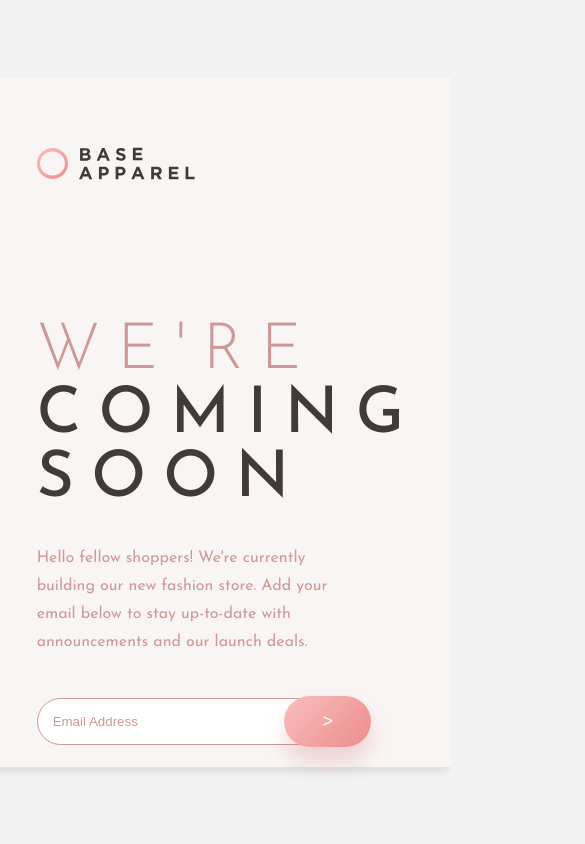
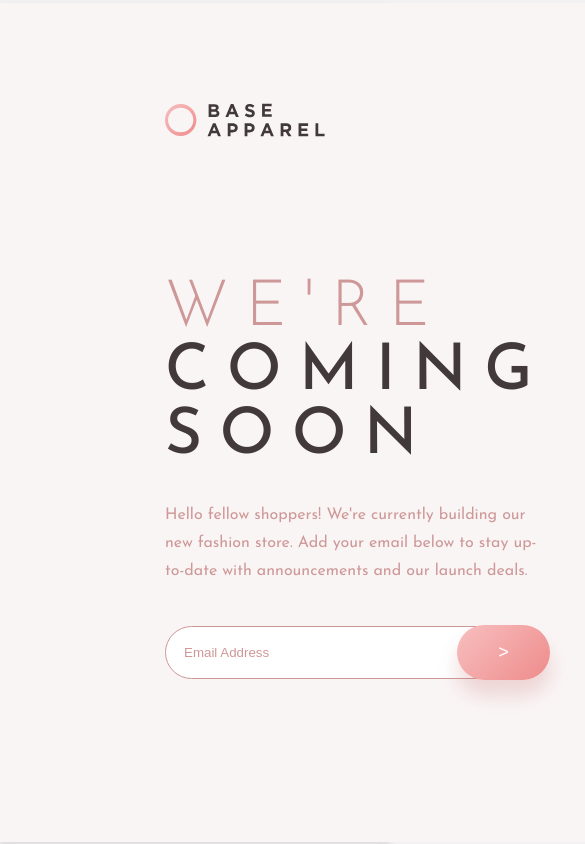
Before and after one commit to harisdev-netizen/base-apparel-coming-soon-page, a plain HTML site: page index.html in a window 390 px wide. Shown: the top 844 px of the page, 585 px wide, since content can reach past the window. Drawn offline with Linux system fonts and the light colour scheme.

Commit message:
style: :lipstick: UPDATED CSS FILE
updated css file, still some minor changes remaining + media query remaining

```diff
--- a/assets/css/main.css
+++ b/assets/css/main.css
@@ -20,30 +20,20 @@ body {
 
 .container {
   display: flex;
-  max-width: 100%;
-  max-width: 1200px;
-  border-radius: 10px;
+  width: 100%;
+  max-width: 1440px;
   box-shadow: 0 4px 8px rgba(0, 0, 0, 0.1);
-  background-image: url(../../images/bg-pattern-desktop.svg);
-  background-color: #faf5f5;
-  background-repeat: no-repeat;
-  background-position: top right;
-  background-size: contain;
 }
 
 .left-section {
   flex: 1;
-  padding: 50px 30px 20px;
+  padding: 65.6px 220px 162px 165px;
   background: #faf5f5;
 }
 
-.logo {
-  padding: 20px 0 136px 68px;
-}
-
 .logo img {
-  width: 158px;
-  min-height: 90%;
+  width: 160px;
+  margin: 35px 0px 136px 0px;
 }
 
 h2 span {
@@ -59,37 +49,40 @@ h2 {
   font-weight: 500;
   letter-spacing: 17.32px;
   color: #423A3A;
-  padding: 0 0 32px 68px;
+  margin: 0 0 32px 0;
 }
 
 p {
   font-size: 16px;
   line-height: 1.75em;
   color: #CE9898;
-  /* margin-bottom: 30px; */
-  padding: 0 90px 0 68px;
+  max-width: 445px;
 }
 
 form {
   display: flex;
   align-items: center;
-  padding: 40px 0 0 68px;
+  margin: 40px 0 0 0;
 }
 
 input[type="email"] {
-  padding: 15px;
+  padding: 18px;
   border: 1px solid #CE9898;
   border-radius: 28px;
-  width: 80%;
+  width: 100%;
 }
 
 ::placeholder {
   color: #CE9898;
 }
 
+:focus-visible {
+  outline: 2px solid #F96464;
+}
+
 button {
-  padding: 15px 38px;
-  margin-left: -60px;
+  padding: 17px 41px;
+  margin-left: -50px;
   border: none;
   border-radius: 30px;
   background: linear-gradient(135deg, #F8BFBF 0%, #EE8B8B 100%);
@@ -106,12 +99,12 @@ button:hover {
 }
 
 .right-section {
-  flex: 1;
   background-color: #faf5f5;
 }
 
 .right-section img {
-  max-width: 100%;
+  width: 100%;
+  max-width: 610px;
   height: 100%;
   object-fit: cover;
 }
--- a/index.html
+++ b/index.html
@@ -21,7 +21,7 @@
       </form>
     </div>
     <div class="right-section">
-      <img src="./images/hero-desktop.jpg" alt="Fashion Model">
+      <img src="./images/hero-desktop.png" alt="Fashion Model">
     </div>
   </div>
 </body>
```
Also changed, not shown: images/hero-desktop.jpg (deleted), images/hero-desktop.png (added).
